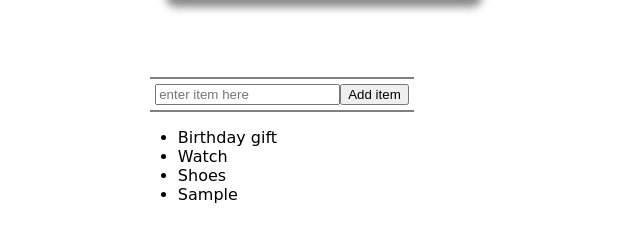
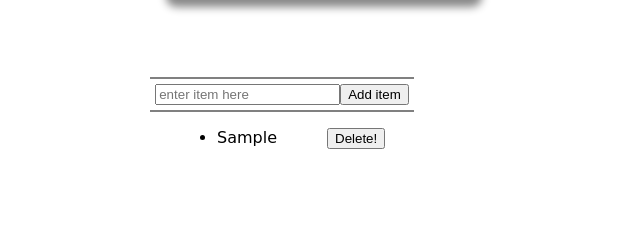
Before and after one commit to Bishesh58/shopping-list, a plain HTML site: page index.html in a window 1280 px wide. Both pictures are taken after typing "Sample" into the empty fields and a click on the button "Add item". Shown: the part 134-376 px from the top of the page, without its empty margins (358-998 px from the left). Drawn offline with Linux system fonts and the light colour scheme; a web font is replaced by a local one.

Commit message:
added delete button

```diff
--- a/app.js
+++ b/app.js
@@ -2,6 +2,7 @@ var input = document.getElementById("userInput");
 var button = document.getElementById("enter");
 var ul = document.querySelector("ul");
 var li = document.getElementsByTagName('li');
+var ulright = document.getElementById('ulRight');
 
 
 function inputLength (){
@@ -29,4 +30,19 @@ function addList(){
     li.appendChild(document.createTextNode(input.value));
     ul.appendChild(li);
     input.value = "";
+
+    var liRight = document.createElement('li');
+    btnDelete = document.createElement('button');
+    btnDelete.appendChild(document.createTextNode("Delete!"));
+    ulright.appendChild(liRight);
+    liRight.appendChild(btnDelete);
+
+
+
+    btnDelete.onclick = function(){
+
+        ulright.removeChild(liRight);
+        ul.removeChild(li);
+    }
+
 }
--- a/index.html
+++ b/index.html
@@ -6,6 +6,7 @@
     <title>Document</title>
     <link rel="stylesheet" href="style.css">
     <link href="https://fonts.googleapis.com/css2?family=Baloo+Tamma+2&display=swap" rel="stylesheet">
+    <link rel="stylesheet" href="https://use.fontawesome.com/releases/v5.14.0/css/all.css" integrity="sha384-HzLeBuhoNPvSl5KYnjx0BT+WB0QEEqLprO+NBkkk5gbc67FTaL7XIGa2w1L0Xbgc" crossorigin="anonymous">
 </head>
 <body>
     <div class="wrapper">
@@ -19,19 +20,15 @@
             </div>
             <div class="sectionLists">
                 <ul>
-                    <li>Birthday gift</li>
-                    <li>Watch</li>
-                    <li>Shoes</li>
                 </ul>
+                <ul id="ulRight">
+                </ul>
+
             </div>
         </div>
     </div>
 
 
-
-
-
-
     <script type="text/javascript" src="app.js"></script>
 </body>
 </html>
--- a/style.css
+++ b/style.css
@@ -37,3 +37,7 @@ body{
     justify-self: center;
     grid-template-columns: repeat(2, 2fr);
 }
+
+#ulRight{
+   list-style-type: none;
+}
```
